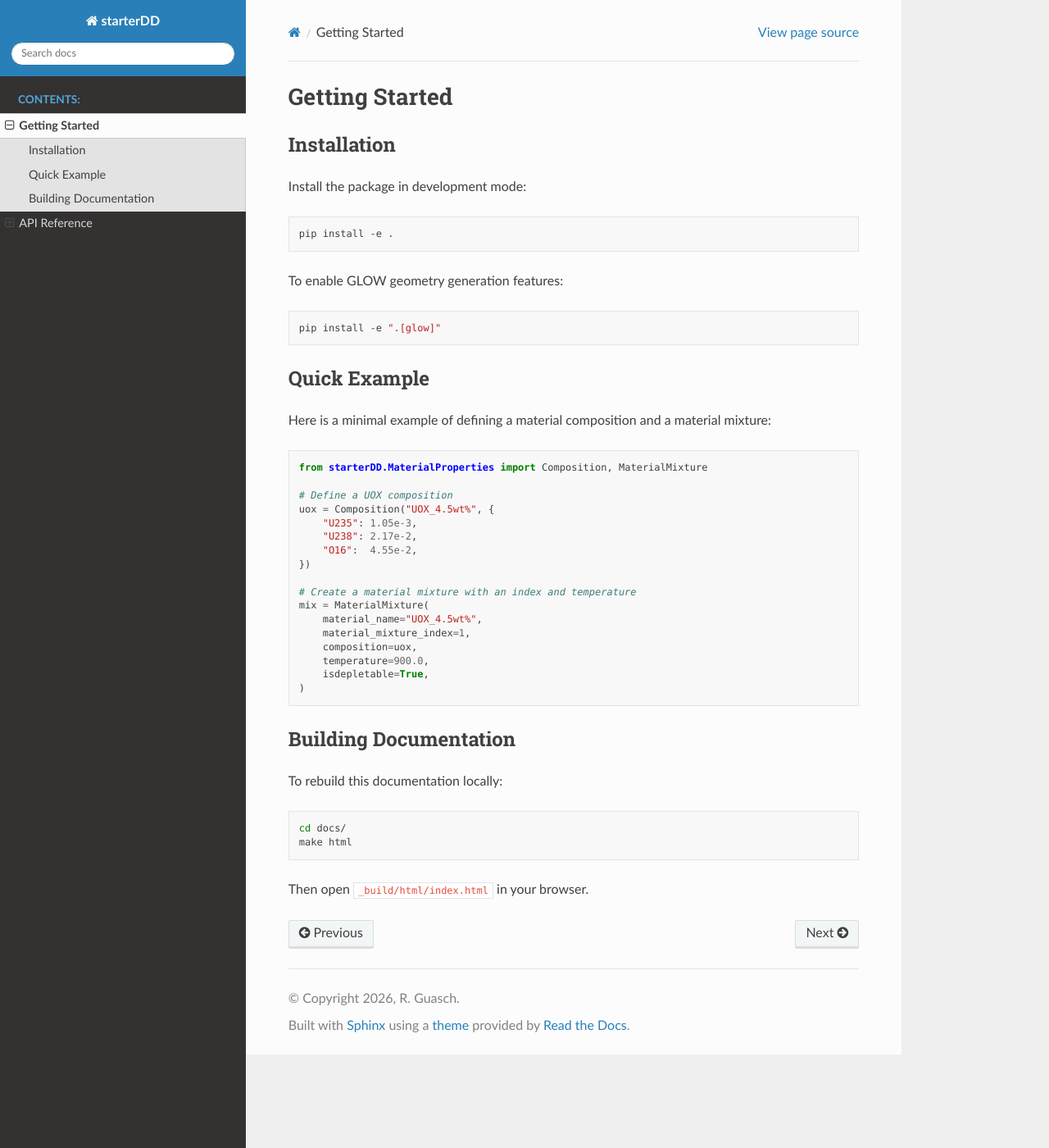
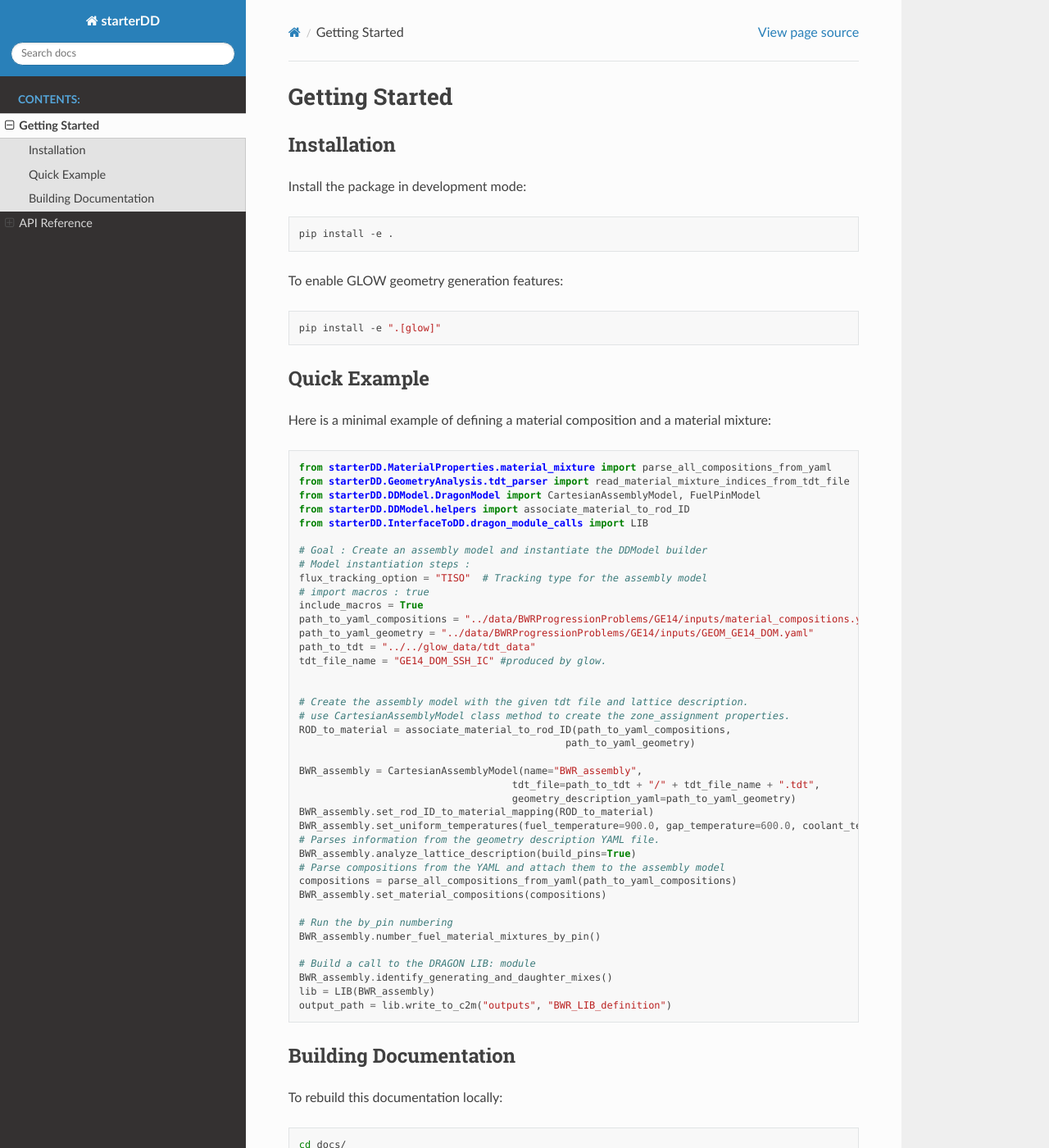
Before and after one commit to Strumpa/starterDD, a Sphinx documentation site: the page built from docs/getting_started.rst, in a window 1280 px wide and 1400 px high. Shown: the whole window at 82% size. Built offline with Sphinx 7.4.7 and the Read the Docs theme 3.1.0, drawn with Linux system fonts in a browser that asks for light colours.

Commit message:
update documentation and fixed GE14 Dragon model for retrocompatibility with fuel pin subdivision from geometry yaml. updated readme with latest implementations

```diff
--- a/docs/getting_started.rst
+++ b/docs/getting_started.rst
@@ -23,23 +23,46 @@ Here is a minimal example of defining a material composition and a material mixt
 
 .. code-block:: python
 
-   from starterDD.MaterialProperties import Composition, MaterialMixture
+   from starterDD.MaterialProperties.material_mixture import parse_all_compositions_from_yaml
+   from starterDD.GeometryAnalysis.tdt_parser import read_material_mixture_indices_from_tdt_file
+   from starterDD.DDModel.DragonModel import CartesianAssemblyModel, FuelPinModel
+   from starterDD.DDModel.helpers import associate_material_to_rod_ID
+   from starterDD.InterfaceToDD.dragon_module_calls import LIB
 
-   # Define a UOX composition
-   uox = Composition("UOX_4.5wt%", {
-       "U235": 1.05e-3,
-       "U238": 2.17e-2,
-       "O16":  4.55e-2,
-   })
+   # Goal : Create an assembly model and instantiate the DDModel builder
+   # Model instantiation steps :
+   flux_tracking_option = "TISO"  # Tracking type for the assembly model
+   # import macros : true
+   include_macros = True
+   path_to_yaml_compositions = "../data/BWRProgressionProblems/GE14/inputs/material_compositions.yaml"
+   path_to_yaml_geometry = "../data/BWRProgressionProblems/GE14/inputs/GEOM_GE14_DOM.yaml"
+   path_to_tdt = "../../glow_data/tdt_data"
+   tdt_file_name = "GE14_DOM_SSH_IC" #produced by glow.
 
-   # Create a material mixture with an index and temperature
-   mix = MaterialMixture(
-       material_name="UOX_4.5wt%",
-       material_mixture_index=1,
-       composition=uox,
-       temperature=900.0,
-       isdepletable=True,
-   )
+
+   # Create the assembly model with the given tdt file and lattice description.
+   # use CartesianAssemblyModel class method to create the zone_assignment properties.
+   ROD_to_material = associate_material_to_rod_ID(path_to_yaml_compositions,
+                                                path_to_yaml_geometry)
+
+   BWR_assembly = CartesianAssemblyModel(name="BWR_assembly",
+                                       tdt_file=path_to_tdt + "/" + tdt_file_name + ".tdt",
+                                       geometry_description_yaml=path_to_yaml_geometry)
+   BWR_assembly.set_rod_ID_to_material_mapping(ROD_to_material)
+   BWR_assembly.set_uniform_temperatures(fuel_temperature=900.0, gap_temperature=600.0, coolant_temperature=600.0,moderator_temperature=600.0, structural_temperature=600.0)
+   # Parses information from the geometry description YAML file.
+   BWR_assembly.analyze_lattice_description(build_pins=True)
+   # Parse compositions from the YAML and attach them to the assembly model
+   compositions = parse_all_compositions_from_yaml(path_to_yaml_compositions)
+   BWR_assembly.set_material_compositions(compositions)
+
+   # Run the by_pin numbering
+   BWR_assembly.number_fuel_material_mixtures_by_pin()
+
+   # Build a call to the DRAGON LIB: module
+   BWR_assembly.identify_generating_and_daughter_mixes()
+   lib = LIB(BWR_assembly)
+   output_path = lib.write_to_c2m("outputs", "BWR_LIB_definition")
 
 Building Documentation
 ----------------------
```
Also changed, not shown: README.md (+7 -5 lines), 3 other files.
